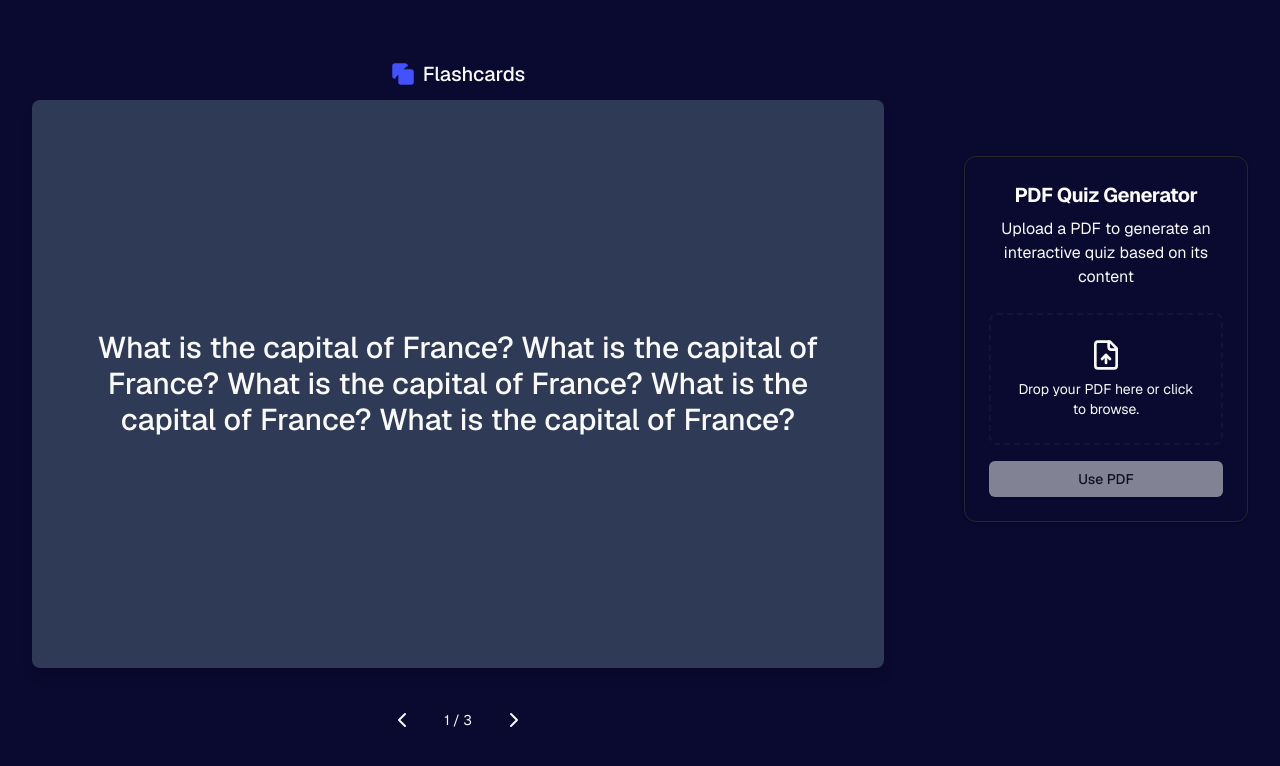
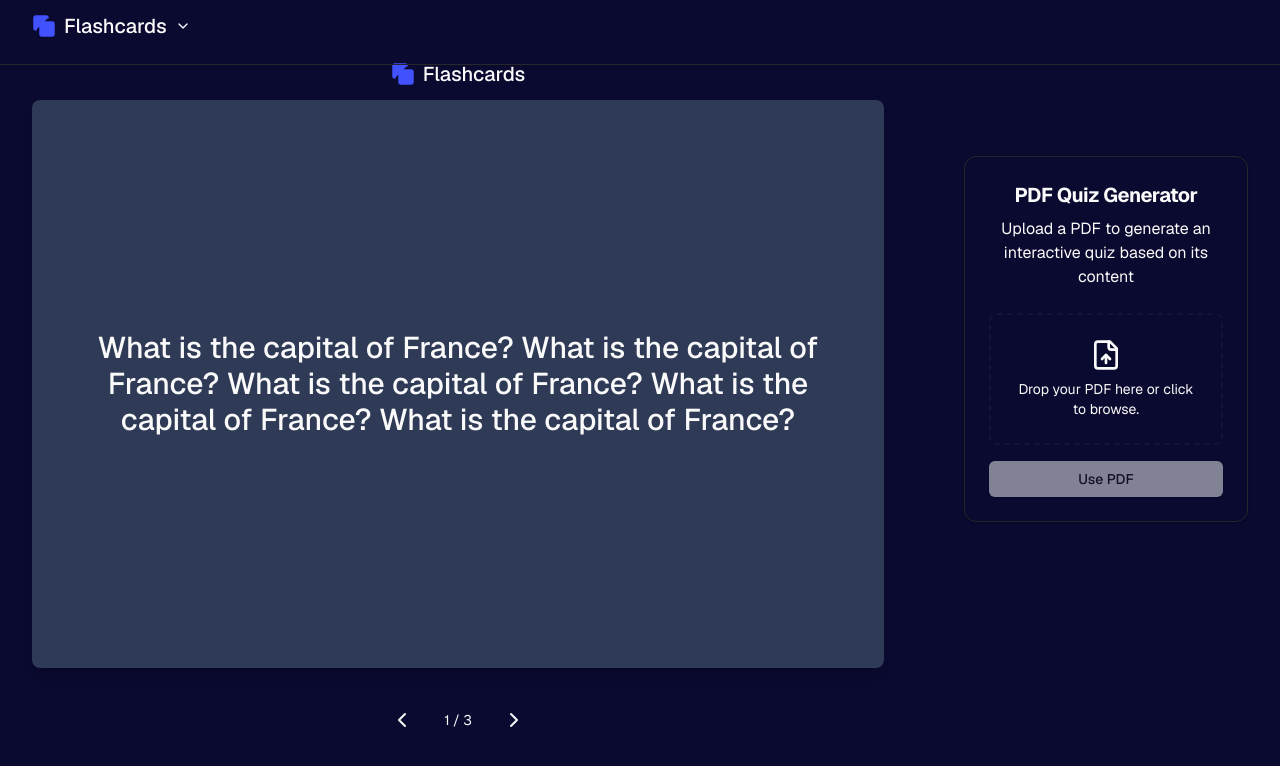
Before and after one commit to MeisterJustice/AI-SDK-PREVIEW-PDF-SUPPORT-EXAMPLE, a Next.js app: page /flashcards in a window 1280 px wide. Shown: the top 766 px of the page. Built offline with nearby package versions, Linux system fonts and the light colour scheme.

Commit message:
add header

```diff
--- a/app/(preview)/quiz/page.tsx
+++ b/app/(preview)/quiz/page.tsx
@@ -5,23 +5,9 @@ import { experimental_useObject } from "ai/react";
 import { questionsSchema } from "@/lib/schemas";
 import { z } from "zod";
 import { toast } from "sonner";
-import { FileUp, Plus, Loader2 } from "lucide-react";
-import { Button } from "@/components/ui/button";
-import {
-  Card,
-  CardContent,
-  CardFooter,
-  CardHeader,
-  CardTitle,
-  CardDescription,
-} from "@/components/ui/card";
-import { Progress } from "@/components/ui/progress";
+import { Loader2 } from "lucide-react";
 import Quiz from "@/components/quiz";
-import { Link } from "@/components/ui/link";
-import NextLink from "next/link";
 import { generateQuizTitle } from "./actions";
-import { AnimatePresence, motion } from "framer-motion";
-import { VercelIcon, GitIcon } from "@/components/icons";
 import PageWrapper from "@/components/ui/page-wrapper";
 import { encodeFileAsBase64 } from "@/lib/utils";
 
@@ -29,7 +15,6 @@ export default function ChatWithFiles() {
   const [questions, setQuestions] = useState<z.infer<typeof questionsSchema>>(
     []
   );
-  const [isDragging, setIsDragging] = useState(false);
   const [title, setTitle] = useState<string>();
   const [isLoading, setIsLocalLoading] = useState(true);
 
@@ -111,25 +96,16 @@ export default function ChatWithFiles() {
     loadExamplePdf();
   }, []);
 
-  const progress = partialQuestions ? (partialQuestions.length / 4) * 100 : 0;
-
-  if (isLoading || questions.length === 0) {
+  if (isLoading || isGenerating || questions.length === 0) {
     return (
-      <PageWrapper variant="quiz">
-        <div className="flex flex-col items-center justify-center space-y-6 w-full max-w-md mx-auto">
-          <div className="text-sm">Generating quiz from example.pdf...</div>
-
-          <div className="flex flex-col items-center justify-center space-y-4 w-full">
-            <Loader2 className="h-10 w-10 animate-spin text-icon" />
-            <Progress value={progress} className="w-full" />
-          </div>
-        </div>
-      </PageWrapper>
+      <div className="min-h-[calc(100vh-6rem)] flex items-center justify-center h-full">
+        <Loader2 className="h-10 w-10 animate-spin text-icon" />
+      </div>
     );
   }
 
   return (
-    <PageWrapper variant="quiz">
+    <PageWrapper variant="quiz" showVariantHeader={false}>
       <Quiz title={title ?? "Quiz"} questions={questions} clearPDF={clearPDF} />
     </PageWrapper>
   );
--- /dev/null
+++ b/components/ui/header.tsx
@@ -0,0 +1,67 @@
+import testTypes from "@/app/(preview)/(home)/data";
+import { ChevronDown, Copy } from "lucide-react";
+import { LucideIcon } from "lucide-react";
+import Link from "next/link";
+import { useState } from "react";
+
+interface HeaderProps {
+  icon?: LucideIcon;
+  title?: string;
+}
+
+const Header = ({ icon, title }: HeaderProps) => {
+  const [showDropdown, setShowDropdown] = useState(false);
+  const IconComponent = icon || Copy;
+
+  const displayTitle = title || "Flashcards";
+
+  // Filter out the current test type to create dropdown items
+  const otherTestTypes = testTypes.filter((type) => type.name !== displayTitle);
+
+  return (
+    <nav className="absolute top-0 left-0 right-0 z-50  border-b border-border">
+      <div className="container mx-auto px-4 lg:px-8 py-3">
+        <button
+          onClick={() => setShowDropdown(!showDropdown)}
+          className="flex items-center gap-2 pb-3"
+        >
+          <span className="sr-only">Show other test types</span>
+          <div className="w-6 h-6 text-icon">
+            <IconComponent
+              className="w-6 h-6 text-icon"
+              fill="currentColor"
+              strokeWidth={1.5}
+            />
+          </div>
+
+          <span className="text-nowrap text-xl font-medium">
+            {displayTitle}
+          </span>
+
+          <div className="relative group">
+            <div className="flex items-center">
+              <ChevronDown className="h-4 w-4 cursor-pointer" />
+            </div>
+          </div>
+        </button>
+
+        {showDropdown && (
+          <div className="absolute left-0 mt-2 w-56 bg-popover shadow-md rounded-md p-1 transition-all z-50">
+            {otherTestTypes.map((type) => (
+              <Link
+                key={type.id}
+                href={type.route}
+                className="flex items-center gap-2 p-2 hover:bg-accent rounded-sm text-sm cursor-pointer w-full"
+              >
+                <type.icon className="h-4 w-4 text-icon" />
+                <span>{type.name}</span>
+              </Link>
+            ))}
+          </div>
+        )}
+      </div>
+    </nav>
+  );
+};
+
+export default Header;
--- a/components/ui/page-wrapper.tsx
+++ b/components/ui/page-wrapper.tsx
@@ -1,20 +1,23 @@
 import { Copy } from "lucide-react";
 import testTypes from "@/app/(preview)/(home)/data";
+import Header from "./header";
 
 interface PageWrapperProps {
   children: React.ReactNode;
-  variant?:
+  variant:
     | "flashcards"
     | "quiz"
     | "match"
     | "true-or-false"
     | "fill-in-the-blank"
     | "multiple-choice";
+  showVariantHeader?: boolean;
 }
 
 const PageWrapper = ({
   children,
-  variant = "flashcards",
+  variant,
+  showVariantHeader = true,
 }: PageWrapperProps) => {
   const testType = testTypes.find(
     (type) => type.name.toLowerCase().replace(/\s+/g, "-") === variant
@@ -31,6 +34,9 @@ const PageWrapper = ({
 
   return (
     <section className="xl:min-h-[calc(100vh-6rem)] xl:flex xl:flex-col xl:justify-center">
+      <Header icon={IconComponent} title={displayTitle} />
+
+      {showVariantHeader && (
         <div className="flex items-center justify-center gap-2 pb-3">
           <div className="w-6 h-6 text-icon">
             <IconComponent
@@ -40,8 +46,11 @@ const PageWrapper = ({
             />
           </div>
 
-        <span className="text-nowrap text-xl font-medium">{displayTitle}</span>
+          <span className="text-nowrap text-xl font-medium">
+            {displayTitle}
+          </span>
         </div>
+      )}
 
       {children}
     </section>
```
Lines whose indentation alone changed are shown as unchanged.
